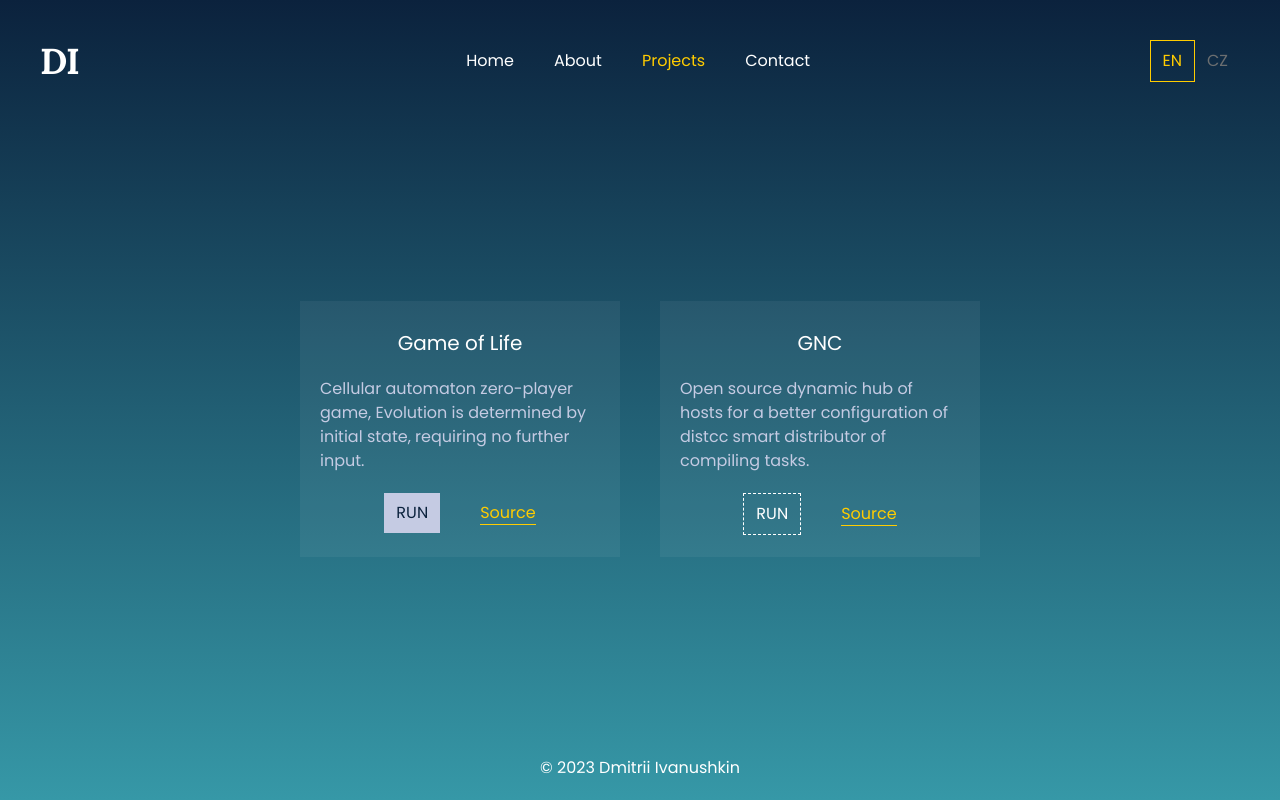
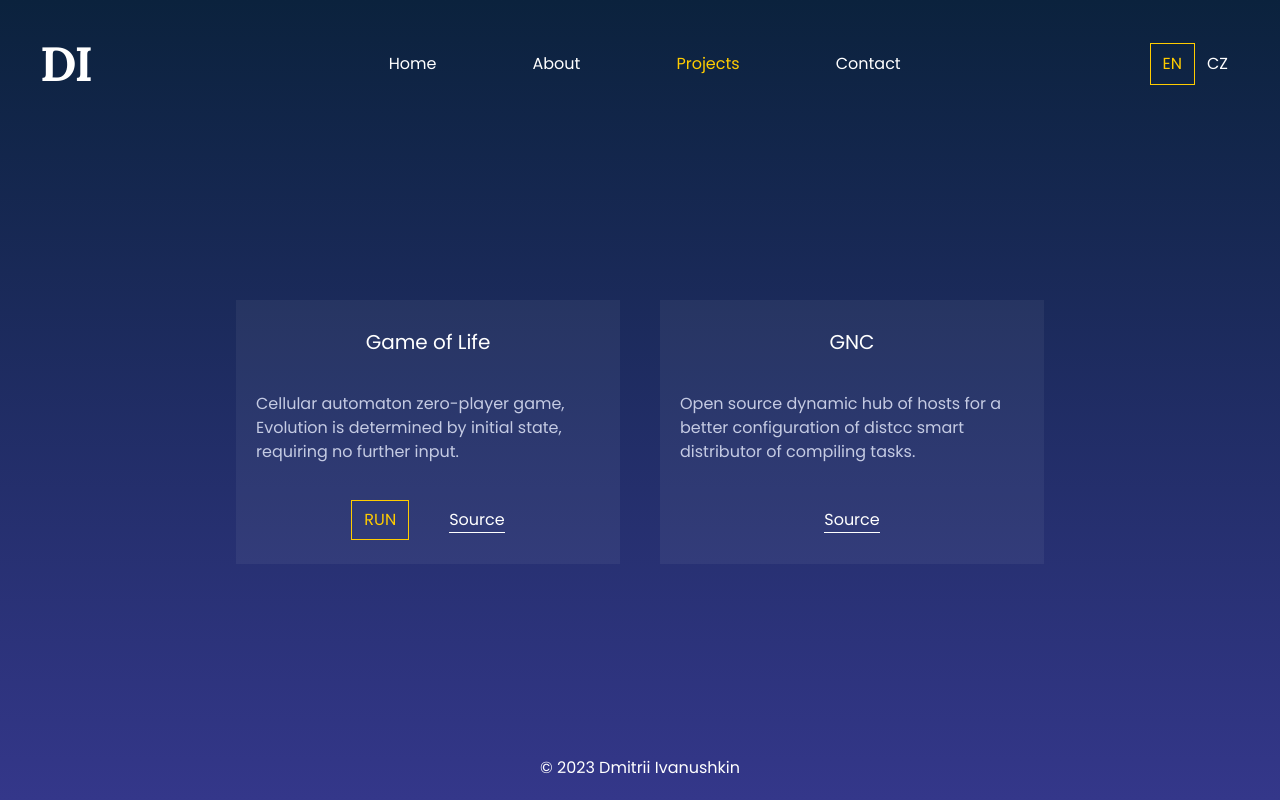
Before and after one commit to lasjdhu/web-page, a React (Vite) app: page /projects in a window 1280 px wide. Built offline with nearby package versions, Linux system fonts and the light colour scheme.

Commit message:
styles: renovate

```diff
--- a/src/App.jsx
+++ b/src/App.jsx
@@ -1,7 +1,7 @@
 import React from 'react';
 import { BrowserRouter as Router, Routes, Route } from 'react-router-dom';
 
-import Navbar from './components/Navbar';
+import Header from './components/Header';
 import Footer from './components/Footer';
 import Home from './pages/Home';
 import About from './pages/About';
@@ -16,7 +16,7 @@ function App() {
 			className="min-h-screen flex flex-col text-white bg-gradient-to-b from-midnight to-blue"
 		>
 			<Router>
-				<Navbar />
+				<Header />
 				<Routes>
 					<Route path="/" element={<Home />} />
 					<Route path="/about" element={<About />} />
--- a/src/components/Box.jsx
+++ b/src/components/Box.jsx
@@ -3,35 +3,26 @@ import { NavLink } from 'react-router-dom';
 
 function Box(props) {
 	return (
-		<article className="h-64 w-80 block text-center bg-white bg-opacity-5 center m-5">
-			<h2 className="text-xl pt-5 mt-2">{props.title}</h2>
+		<article className="w-96 flex flex-col text-center bg-white bg-opacity-5 center m-5">
+			<h2 className="text-xl pt-5 mt-2 my-4">{props.title}</h2>
 			<p className="text-left text-light m-5">{props.desc}</p>
-			<div
-				className={`inline-block mt-2 mx-5 px-3 py-2 lg:mt-0 ${
-					props.isEnabled
-						? 'bg-light text-midnight cursor-pointer transition ease-in-out hover:-translate-y-1 duration-300'
-						: 'bg-transparent border border-dashed cursor-not-allowed'
-				}`}
-			>
-				<NavLink
-					to={props.to}
-					className={`${
-						props.isEnabled
-							? 'cursor-pointer'
-							: 'cursor-not-allowed'
-					}`}
-				>
+			<div className="flex flex-row h-10 mb-6 mt-4 justify-center items-center">
+				{props.isEnabled && (
+					<div className="flex h-10 justify-center items-center mx-5 px-3 bg-transparent hover:bg-accent text-accent hover:text-midnight border-accent border cursor-pointer transition ease-in-out hover:-translate-y-1 duration-300">
+						<NavLink to={props.to} className="cursor-pointer">
 							RUN
 						</NavLink>
 					</div>
+				)}
 				<a
 					href={props.src}
-				className="text-center text-accent border-b mx-5"
+					className="border-b mx-5"
 					rel="noreferrer"
 					target="_blank"
 				>
 					Source
 				</a>
+			</div>
 		</article>
 	);
 }
--- a/src/components/EduNode.jsx
+++ b/src/components/EduNode.jsx
@@ -8,7 +8,7 @@ function EduNode(props) {
 					src={props.img_left}
 					alt="logo"
 					loading="lazy"
-					className="h-20 w-auto lg:mx-10 mx-auto lg:mt-0 mt-5"
+					className="h-20 w-auto lg:mx-10 mx-auto lg:mt-0 m-5"
 				/>
 			)}
 			<div>
@@ -24,7 +24,7 @@ function EduNode(props) {
 					src={props.img_right}
 					alt="logo"
 					loading="lazy"
-					className="h-20 w-auto lg:mx-10 mx-auto lg:mt-0 mt-5"
+					className="h-20 w-auto lg:mx-10 mx-auto lg:mt-0 m-5"
 				/>
 			)}
 		</div>
--- a/src/components/Footer.jsx
+++ b/src/components/Footer.jsx
@@ -6,7 +6,7 @@ const currentYear = () => {
 
 function Footer() {
 	return (
-		<footer className="text-center py-5">
+		<footer className="text-center py-5 lg:mt-0 mt-12">
 			<p>© {currentYear()} Dmitrii Ivanushkin</p>
 		</footer>
 	);
--- a/src/components/Navbar.jsx
+++ b/src/components/Header.jsx
@@ -6,7 +6,7 @@ import { MdClose } from 'react-icons/md';
 import Nav from './Nav';
 import Lang from './Lang';
 
-function Navbar() {
+function Header() {
 	const [toggle, setToggle] = useState(false);
 	const [smallScreen, setSmallScreen] = useState(false);
 
@@ -28,22 +28,26 @@ function Navbar() {
 		}
 	};
 
+	const closeMenu = () => {
+		setToggle(false);
+	};
+
 	return (
-		<header className="flex items-center justify-between flex-wrap p-10">
+		<header className="flex items-center justify-between flex-wrap p-10 lg:mb-0 mb-12">
 			<div id="logo" className="flex items-center flex-shrink-0 mr-12">
-				<NavLink to="/" className="text-4xl tracking-tight">
-					<h1>DI</h1>
+				<NavLink to="/">
+					<h1 className="lg:text-5xl text-4xl tracking-tight">DI</h1>
 				</NavLink>
 			</div>
 			<button
 				className="flex lg:hidden items-center px-4 py-3 text-accent border border-accent"
 				onClick={() => setToggle(!toggle)}
 			>
-				{toggle ? <MdClose className="" /> : <FiMenu className="" />}
+				{toggle ? <MdClose /> : <FiMenu />}
 			</button>
 			{(!smallScreen || toggle) && (
 				<div className="w-full block flex-grow lg:flex lg:items-center lg:w-auto text-center">
-					<Nav />
+					<Nav onCloseMenu={closeMenu} />
 					<Lang />
 				</div>
 			)}
@@ -51,4 +55,4 @@ function Navbar() {
 	);
 }
 
-export default Navbar;
+export default Header;
--- a/src/components/Lang.jsx
+++ b/src/components/Lang.jsx
@@ -9,7 +9,7 @@ function Lang() {
 	}
 
 	return (
-		<div className="block text-gray">
+		<div className="block">
 			<button
 				onClick={changeLanguage}
 				value="en"
--- a/src/components/Nav.jsx
+++ b/src/components/Nav.jsx
@@ -2,43 +2,55 @@ import React from 'react';
 import { NavLink } from 'react-router-dom';
 import { useTranslation } from 'react-i18next';
 
-function Nav() {
+function Nav({ onCloseMenu }) {
 	const { t } = useTranslation();
+
+	const handleNavLinkClick = () => {
+		onCloseMenu();
+	};
 
 	return (
 		<nav className="lg:flex-grow">
 			<NavLink
 				to="/"
-				className="block lg:inline-block text-accent lg:mt-0 mt-4 mx-5"
+				className="block lg:inline-block text-accent lg:my-0 my-8 lg:mx-12"
+				onClick={handleNavLinkClick}
 				style={({ isActive }) => ({
 					color: isActive ? '' : 'white',
+					borderBottom: isActive ? '' : '2px',
 				})}
 			>
 				{t('home')}
 			</NavLink>
 			<NavLink
 				to="/about"
-				className="block lg:inline-block text-accent lg:mt-0 mt-4 mx-5"
+				className="block lg:inline-block text-accent lg:my-0 my-8 lg:mx-12"
+				onClick={handleNavLinkClick}
 				style={({ isActive }) => ({
 					color: isActive ? '' : 'white',
+					borderBottom: isActive ? '' : '2px',
 				})}
 			>
 				{t('about')}
 			</NavLink>
 			<NavLink
 				to="/projects"
-				className="block lg:inline-block text-accent lg:mt-0 mt-4 mx-5"
+				className="block lg:inline-block text-accent lg:my-0 my-8 lg:mx-12"
+				onClick={handleNavLinkClick}
 				style={({ isActive }) => ({
 					color: isActive ? '' : 'white',
+					borderBottom: isActive ? '' : '2px',
 				})}
 			>
 				{t('projects')}
 			</NavLink>
 			<NavLink
 				to="/contact"
-				className="block lg:inline-block text-accent lg:mt-0 mt-4 mx-5"
+				className="block lg:inline-block text-accent lg:my-0 my-8 lg:mx-12"
+				onClick={handleNavLinkClick}
 				style={({ isActive }) => ({
 					color: isActive ? '' : 'white',
+					borderBottom: isActive ? '' : '2px',
 				})}
 			>
 				{t('contact')}
--- a/src/index.css
+++ b/src/index.css
@@ -36,8 +36,6 @@
 @layer base {
 	html {
 		font-family: 'Poppins';
-		overflow-x: hidden;
-		overflow-y: scroll;
 	}
 
 	h1 {
--- a/src/pages/Contact.jsx
+++ b/src/pages/Contact.jsx
@@ -16,38 +16,12 @@ function Contact() {
 	return (
 		<main className="m-auto">
 			<Badge name="soon" />
-			{/*<form className="flex flex-col" onSubmit={handleSubmit}>
-		  		<label>
-		    	Name:
-		        	<input
-		          		type="text"
-		          		value={name}
-		          		onChange={(event) => setName(event.target.value)}
-		        	/>
-		  		</label>
-			    <label>
-			    Email:
-			        <input
-			        	type="email"
-			        	value={email}
-			        	onChange={(event) => setEmail(event.target.value)}
-			        />
-			    </label>
-		  		<label>
-		    	Message:
-			        <textarea
-			        	value={message}
-			        	onChange={(event) => setMessage(event.target.value)}
-			        />
-		  		</label>
-		  	<button type="submit">Submit</button>
-			</form>*/}
 			<ul className="flex flex-row justify-center pt-10">
 				<li className="px-5">
 					<SocialIcon
 						url="https://linkedin.com/in/dmitrii-ivanushkin"
 						fgColor="transparent"
-						bgColor="#0B223D"
+						bgColor="#FFFFFF"
 						style={{ height: 50, width: 50 }}
 						rel="noreferrer"
 						target="_blank"
@@ -57,7 +31,7 @@ function Contact() {
 					<SocialIcon
 						url="https://github.com/lasjdhu"
 						fgColor="transparent"
-						bgColor="#0B223D"
+						bgColor="#FFFFFF"
 						style={{ height: 50, width: 50 }}
 						rel="noreferrer"
 						target="_blank"
--- a/src/pages/Home.jsx
+++ b/src/pages/Home.jsx
@@ -6,13 +6,13 @@ function Home() {
 
 	return (
 		<main className="m-auto">
-			<h1 className="lg:text-8xl text-6xl text-center pb-5">
+			<h1 className="lg:text-7xl text-5xl text-center pb-5">
 				{t('home_welcome')}.
 			</h1>
-			<h2 className="lg:text-5xl text-4xl text-light text-center pt-5 tracking-wide font-bold">
+			<h2 className="lg:text-4xl text-3xl text-center pt-5 tracking-wide font-bold">
 				{t('home_name')}
 			</h2>
-			<h2 className="lg:text-5xl text-4xl text-light text-center pt-5 tracking-wide font-bold">
+			<h2 className="lg:text-4xl text-3xl text-center pt-5 tracking-wide font-bold">
 				{t('home_description')}
 			</h2>
 		</main>
--- a/src/pages/Projects.jsx
+++ b/src/pages/Projects.jsx
@@ -8,7 +8,7 @@ function Projects() {
 
 	return (
 		<main className="m-auto">
-			<div className="flex lg:flex-row flex-col">
+			<div className="lg:flex lg:flex-wrap justify-center">
 				<Box
 					title={t('gol')}
 					to="/projects/game-of-life"
--- a/tailwind.config.js
+++ b/tailwind.config.js
@@ -12,9 +12,8 @@ export default {
 			black: colors.black,
 			accent: '#FFCC00',
 			midnight: '#0B223D',
-			blue: '#3698A7',
+			blue: '#34378A',
 			light: '#C5CBE3',
-			gray: '#6B6E70',
 		},
 	},
 	plugins: [],
```
Lines whose indentation alone changed are shown as unchanged.
